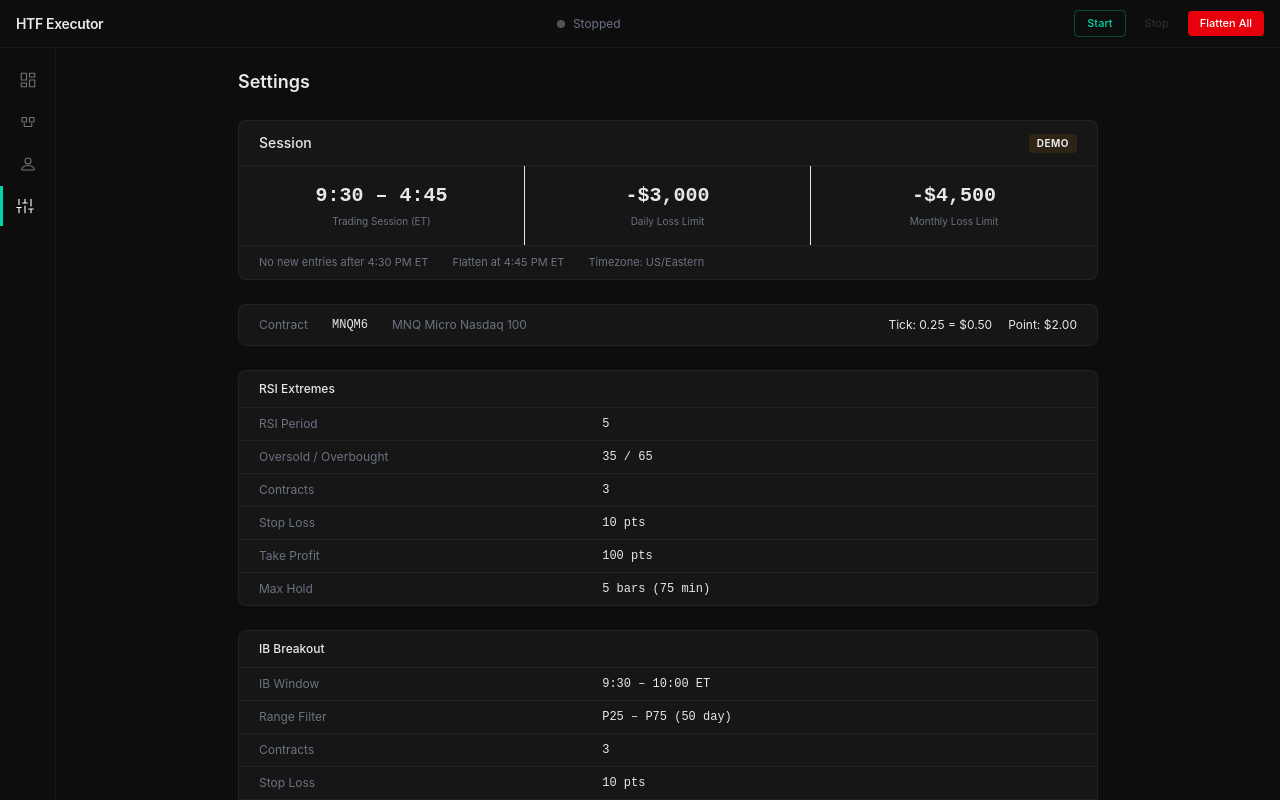
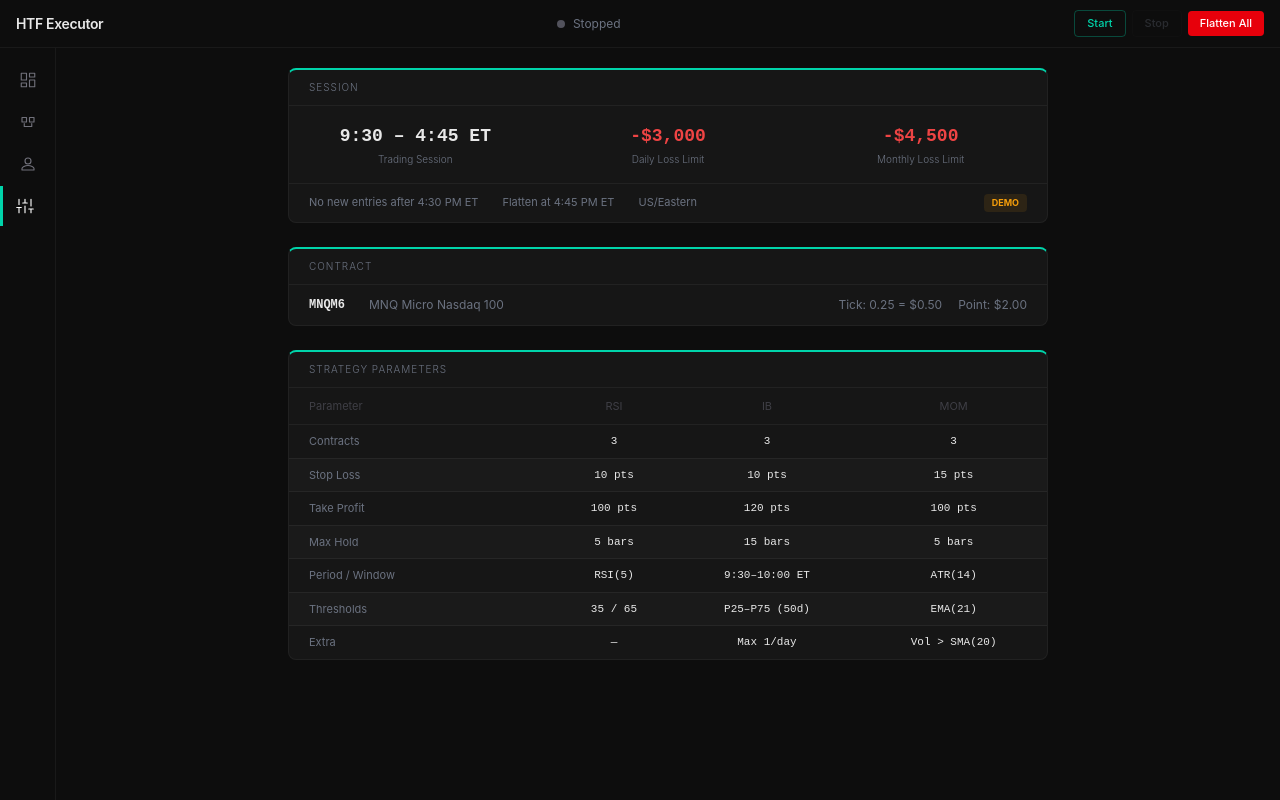
Before and after one commit to bngapple/berjquant, a React (Vite) app in the folder tradovate-executor/dashboard/: page /settings in a window 1280 px wide. Built offline with nearby package versions, Linux system fonts and the light colour scheme; no server answers; the HTML template or start-up script is replaced by a standard one.

Commit message:
feat: Settings page with striped param table, emerald section borders
Co-Authored-By: Claude Opus 4.6 (1M context) <noreply@anthropic.com>

```diff
--- a/tradovate-executor/dashboard/src/pages/Settings.tsx
+++ b/tradovate-executor/dashboard/src/pages/Settings.tsx
@@ -1,126 +1,84 @@
 import { useState, useEffect } from "react";
 import { api } from "../api/client";
 
-const STRATEGIES = [
-  {
-    name: "RSI Extremes",
-    rows: [
-      ["RSI Period", "5"],
-      ["Oversold / Overbought", "35 / 65"],
-      ["Contracts", "3"],
-      ["Stop Loss", "10 pts"],
-      ["Take Profit", "100 pts"],
-      ["Max Hold", "5 bars (75 min)"],
-    ],
-  },
-  {
-    name: "IB Breakout",
-    rows: [
-      ["IB Window", "9:30 – 10:00 ET"],
-      ["Range Filter", "P25 – P75 (50 day)"],
-      ["Contracts", "3"],
-      ["Stop Loss", "10 pts"],
-      ["Take Profit", "120 pts"],
-      ["Max Hold", "15 bars (225 min)"],
-      ["Max / Day", "1"],
-    ],
-  },
-  {
-    name: "Momentum Bars",
-    rows: [
-      ["ATR Period", "14"],
-      ["EMA Period", "21"],
-      ["Volume SMA", "20"],
-      ["Contracts", "3"],
-      ["Stop Loss", "15 pts"],
-      ["Take Profit", "100 pts"],
-      ["Max Hold", "5 bars (75 min)"],
-    ],
-  },
-];
-
 export function Settings() {
-  const [environment, setEnvironment] = useState("demo");
-
-  useEffect(() => {
-    api.getEnvironment().then((d) => setEnvironment(d.environment));
-  }, []);
+  const [env, setEnv] = useState("demo");
+  useEffect(() => { api.getEnvironment().then(d => setEnv(d.environment)); }, []);
 
   return (
-    <div className="p-5 max-w-[900px] mx-auto space-y-6">
-      <h2 className="text-lg font-semibold" style={{ color: "var(--text-primary)" }}>
-        Settings
-      </h2>
+    <div className="p-5 max-w-[800px] mx-auto space-y-6">
+      <Section title="Session">
+        <div className="grid grid-cols-3" style={{ borderBottom: "1px solid var(--border)" }}>
+          <BigStat label="Trading Session" value="9:30 – 4:45 ET" />
+          <BigStat label="Daily Loss Limit" value="-$3,000" color="var(--red)" />
+          <BigStat label="Monthly Loss Limit" value="-$4,500" color="var(--red)" />
+        </div>
+        <div className="px-5 py-2.5 flex gap-6 text-[11px]" style={{ color: "var(--text-muted)" }}>
+          <span>No new entries after 4:30 PM ET</span>
+          <span>Flatten at 4:45 PM ET</span>
+          <span>US/Eastern</span>
+          <span className="ml-auto px-2 py-0.5 rounded text-[9px] font-bold uppercase" style={{ background: env === "demo" ? "rgba(245,158,11,0.1)" : "rgba(239,68,68,0.1)", color: env === "demo" ? "var(--amber)" : "var(--red)" }}>{env}</span>
+        </div>
+      </Section>
 
-      {/* Session info — prominent */}
-      <div className="panel rounded-lg overflow-hidden">
-        <div className="px-5 py-3 flex items-center justify-between" style={{ borderBottom: "1px solid var(--border)" }}>
-          <span className="text-sm font-medium" style={{ color: "var(--text-primary)" }}>Session</span>
-          <span
-            className="text-[10px] px-2 py-0.5 rounded font-bold uppercase tracking-wider"
-            style={{
-              background: environment === "demo" ? "rgba(245,158,11,0.1)" : "rgba(239,68,68,0.1)",
-              color: environment === "demo" ? "var(--accent-yellow)" : "var(--accent-red)",
-            }}
-          >
-            {environment}
+      <Section title="Contract">
+        <div className="px-5 py-3 flex items-center gap-6 text-xs">
+          <span className="font-mono font-semibold" style={{ color: "var(--text)" }}>MNQM6</span>
+          <span style={{ color: "var(--text-muted)" }}>MNQ Micro Nasdaq 100</span>
+          <span className="ml-auto flex gap-4" style={{ color: "var(--text-muted)" }}>
+            <span>Tick: 0.25 = $0.50</span><span>Point: $2.00</span>
           </span>
         </div>
-        <div className="grid grid-cols-3 divide-x" style={{ borderColor: "var(--border)" }}>
-          <div className="px-5 py-4 text-center">
-            <div className="text-xl font-mono font-semibold" style={{ color: "var(--text-primary)" }}>9:30 – 4:45</div>
-            <div className="text-[10px] mt-1" style={{ color: "var(--text-muted)" }}>Trading Session (ET)</div>
-          </div>
-          <div className="px-5 py-4 text-center">
-            <div className="text-xl font-mono font-semibold" style={{ color: "var(--accent-red)" }}>-$3,000</div>
-            <div className="text-[10px] mt-1" style={{ color: "var(--text-muted)" }}>Daily Loss Limit</div>
-          </div>
-          <div className="px-5 py-4 text-center">
-            <div className="text-xl font-mono font-semibold" style={{ color: "var(--accent-red)" }}>-$4,500</div>
-            <div className="text-[10px] mt-1" style={{ color: "var(--text-muted)" }}>Monthly Loss Limit</div>
-          </div>
-        </div>
-        <div className="px-5 py-2 text-[11px] flex gap-6" style={{ color: "var(--text-muted)", borderTop: "1px solid var(--border)" }}>
-          <span>No new entries after 4:30 PM ET</span>
-          <span>Flatten at 4:45 PM ET</span>
-          <span>Timezone: US/Eastern</span>
-        </div>
-      </div>
+      </Section>
 
-      {/* Contract info */}
-      <div className="panel rounded-lg px-5 py-3">
-        <div className="flex items-center gap-6 text-xs">
-          <span style={{ color: "var(--text-muted)" }}>Contract</span>
-          <span className="font-mono" style={{ color: "var(--text-primary)" }}>MNQM6</span>
-          <span style={{ color: "var(--text-muted)" }}>MNQ Micro Nasdaq 100</span>
-          <span className="ml-auto flex gap-4" style={{ color: "var(--text-secondary)" }}>
-            <span>Tick: 0.25 = $0.50</span>
-            <span>Point: $2.00</span>
-          </span>
-        </div>
-      </div>
-
-      {/* Strategy params — table format */}
-      {STRATEGIES.map((strat) => (
-        <div key={strat.name} className="panel rounded-lg overflow-hidden">
-          <div className="px-5 py-2.5 text-xs font-medium" style={{ color: "var(--text-secondary)", borderBottom: "1px solid var(--border)" }}>
-            {strat.name}
-          </div>
-          <table className="w-full text-xs">
-            <tbody>
-              {strat.rows.map(([label, value], i) => (
-                <tr
-                  key={label}
-                  style={i < strat.rows.length - 1 ? { borderBottom: "1px solid var(--border)" } : undefined}
-                >
-                  <td className="px-5 py-2" style={{ color: "var(--text-muted)", width: "40%" }}>{label}</td>
-                  <td className="px-5 py-2 font-mono" style={{ color: "var(--text-primary)" }}>{value}</td>
-                </tr>
-              ))}
-            </tbody>
-          </table>
-        </div>
-      ))}
+      <Section title="Strategy Parameters">
+        <table className="w-full text-[11px]">
+          <thead><tr style={{ color: "var(--text-dim)", borderBottom: "1px solid var(--border)" }}>
+            <th className="text-left font-normal px-5 py-2.5 w-[35%]">Parameter</th>
+            <th className="text-center font-normal px-3 py-2.5">RSI</th>
+            <th className="text-center font-normal px-3 py-2.5">IB</th>
+            <th className="text-center font-normal px-3 py-2.5">MOM</th>
+          </tr></thead>
+          <tbody>
+            {PARAMS.map(([label, rsi, ib, mom], i) => (
+              <tr key={label} style={{ background: i % 2 === 1 ? "rgba(255,255,255,0.015)" : "transparent", borderTop: "1px solid var(--border)" }}>
+                <td className="px-5 py-2" style={{ color: "var(--text-muted)" }}>{label}</td>
+                <td className="px-3 py-2 text-center font-mono tabular" style={{ color: "var(--text)" }}>{rsi}</td>
+                <td className="px-3 py-2 text-center font-mono tabular" style={{ color: "var(--text)" }}>{ib}</td>
+                <td className="px-3 py-2 text-center font-mono tabular" style={{ color: "var(--text)" }}>{mom}</td>
+              </tr>
+            ))}
+          </tbody>
+        </table>
+      </Section>
     </div>
   );
 }
+
+const PARAMS: [string, string, string, string][] = [
+  ["Contracts", "3", "3", "3"],
+  ["Stop Loss", "10 pts", "10 pts", "15 pts"],
+  ["Take Profit", "100 pts", "120 pts", "100 pts"],
+  ["Max Hold", "5 bars", "15 bars", "5 bars"],
+  ["Period / Window", "RSI(5)", "9:30–10:00 ET", "ATR(14)"],
+  ["Thresholds", "35 / 65", "P25–P75 (50d)", "EMA(21)"],
+  ["Extra", "—", "Max 1/day", "Vol > SMA(20)"],
+];
+
+function Section({ title, children }: { title: string; children: React.ReactNode }) {
+  return (
+    <div className="panel rounded-lg overflow-hidden" style={{ borderTop: "2px solid var(--accent)" }}>
+      <div className="px-5 py-2.5 text-[10px] font-light uppercase tracking-widest" style={{ color: "var(--text-muted)", borderBottom: "1px solid var(--border)" }}>{title}</div>
+      {children}
+    </div>
+  );
+}
+
+function BigStat({ label, value, color }: { label: string; value: string; color?: string }) {
+  return (
+    <div className="px-5 py-4 text-center">
+      <div className="text-lg font-mono font-semibold tabular" style={{ color: color ?? "var(--text)" }}>{value}</div>
+      <div className="text-[10px] mt-0.5 font-light" style={{ color: "var(--text-muted)" }}>{label}</div>
+    </div>
+  );
+}
```
